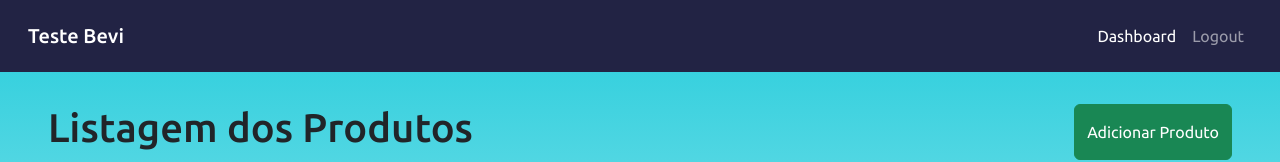
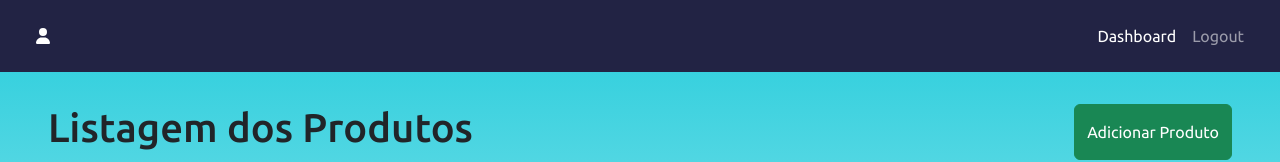
Before and after one commit to Martarelli/bevi-frontend-react, a React (Vite) app: page /dashboard in a window 1280 px wide. Shown: the top 162 px of the page. Built offline with nearby package versions, Linux system fonts and the light colour scheme; no server answers.

Commit message:
feat: show name on header component

```diff
--- a/src/components/header/header.jsx
+++ b/src/components/header/header.jsx
@@ -1,20 +1,49 @@
+import axios from 'axios';
+import { useEffect, useState } from 'react';
 import { useNavigate } from 'react-router-dom';
+import '../../styles/header.css';
+import user from "../../assets/user-solid.svg"
+
 function Header() {
+    const [name, setName] = useState('');
+
     const navigate = useNavigate();
     function logout(){
         localStorage.clear();
         navigate('/login');
     }
 
-    const NAVBAR_STYLE = {
-        backgroundColor: 'rgba(34, 35, 68)',
+    async function getData() {
+        try {
+            const token = localStorage.getItem('access_token');
+            const response = await axios.create({
+              baseURL: 'http://34.71.240.100/api',
+              headers: {
+                'Content-Type': 'application/json',
+                'Authorization': `Bearer ${token}`
+              }
+            }).post('/auth/me');
+            console.log(response);
+            setName(response.data.name)
+            } catch (error) {
+                alert('Ocorreu um erro ao processar sua requisição...\n' + error.message);
+                console.log('Error fetching data: ' + error.message);
+                console.log(error);
+            }
     }
 
+    useEffect(()=>{
+        getData();
+      },[])
+
   return (
-    <nav className="navbar navbar-dark navbar-expand-lg w-100 p-3" style={NAVBAR_STYLE}>
+    <nav className="navbar navbar-dark navbar-expand-lg w-100 p-3" id='navbar'>
         <div className="container-fluid w-100 d-flex align-items-center justify-content-between">
             <div>
-                <a className="navbar-brand" role='button' href="#">Teste Bevi</a>
+                <a className="navbar-brand d-flex align-items-center" role='button' href="#">
+                    <img className="user__icon px-2 " src={user} alt="Login" />
+                    {name}
+                </a>
             </div>
             <div className="" >
                 <ul className="navbar-nav me-auto mb-2 mb-lg-0">
@@ -25,11 +54,10 @@ function Header() {
                         <a className="nav-link " role='button' onClick={logout}>Logout</a>
                     </li>
                 </ul>
-
             </div>
         </div>
     </nav>
   )
 }
 
-export default Header
+export default Header;
--- /dev/null
+++ b/src/styles/header.css
@@ -0,0 +1,7 @@
+#navbar{
+    background-color: rgba(34, 35, 68, 1);
+}
+
+.user__icon {
+    height: 1rem;
+}
```
Also changed, not shown: src/assets/user-solid.svg (added).
